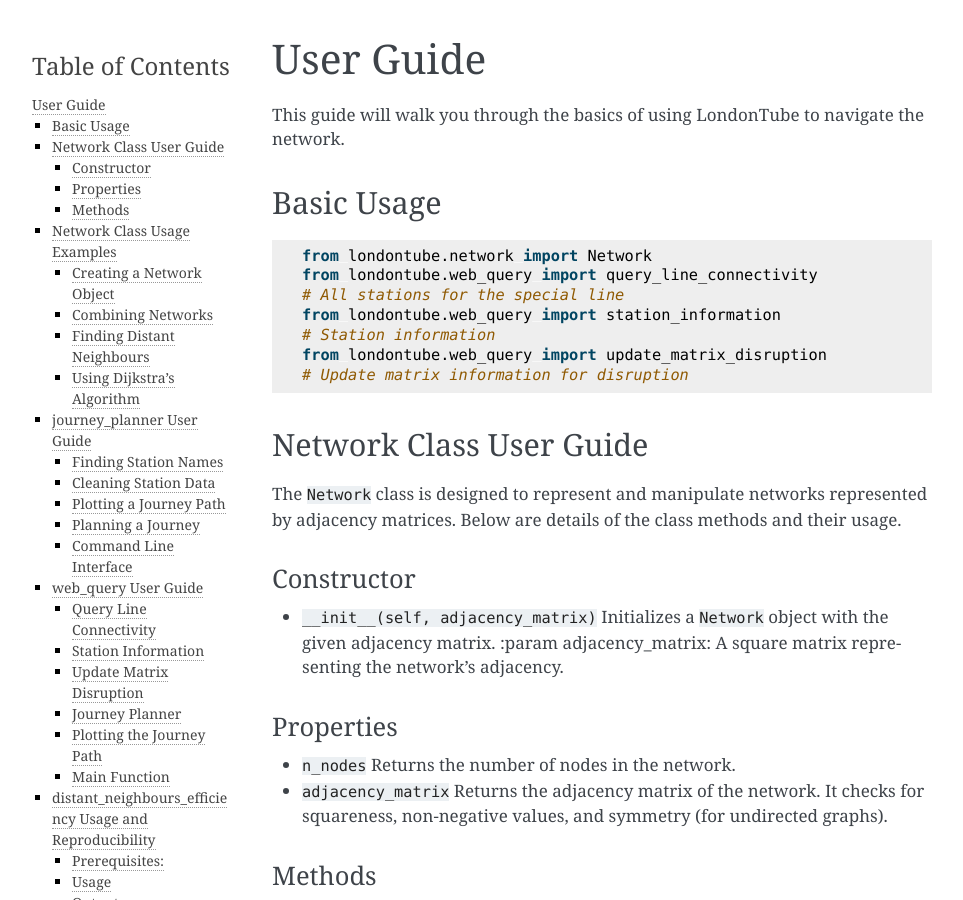
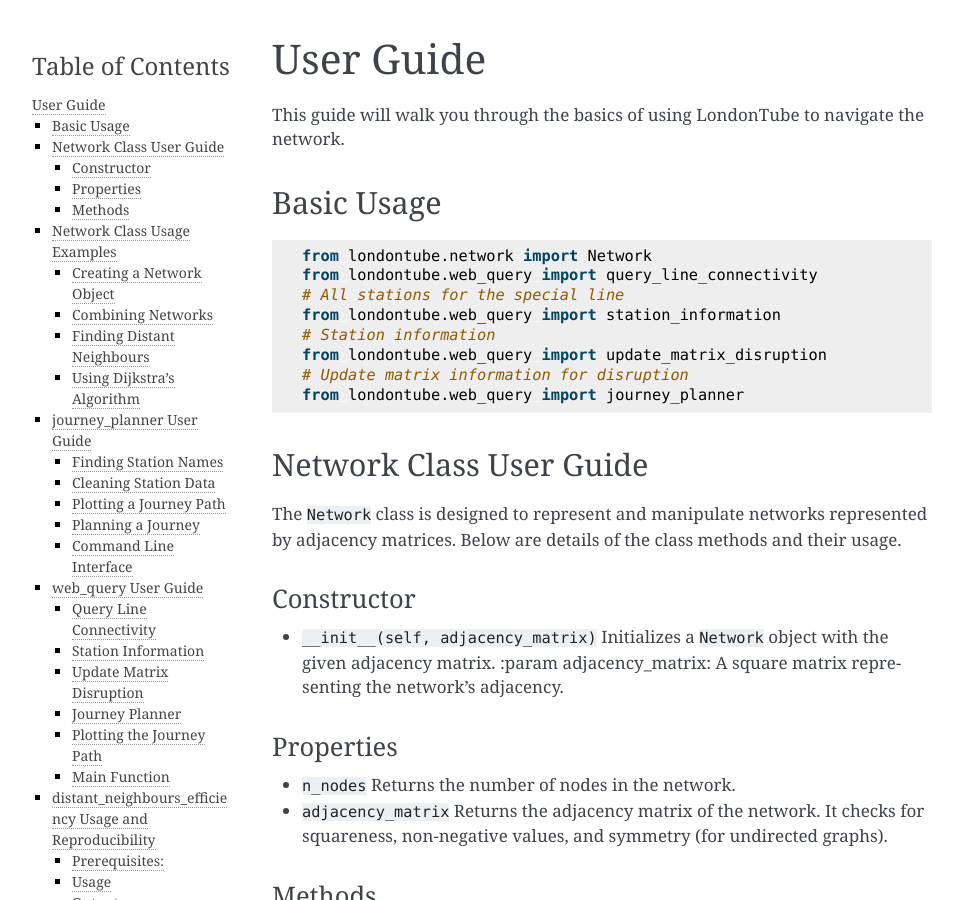
Before and after one commit to HuangmouIII/Londontube, a Sphinx documentation site: the page built from repository/docs/source/user_guide.rst, in a window 1280 px wide and 900 px high. Shown: the whole window, without its empty margins (148-1111 px from the left). Built offline with Sphinx 7.4.7, drawn with Linux system fonts in a browser that asks for light colours.

Commit message:
update basic usage in user_guide.rst

```diff
--- a/repository/docs/source/user_guide.rst
+++ b/repository/docs/source/user_guide.rst
@@ -16,8 +16,7 @@ Basic Usage
   # Station information
   from londontube.web_query import update_matrix_disruption
   # Update matrix information for disruption
-
-
+  from londontube.web_query import journey_planner
 
 Network Class User Guide
 ------------------------
```
